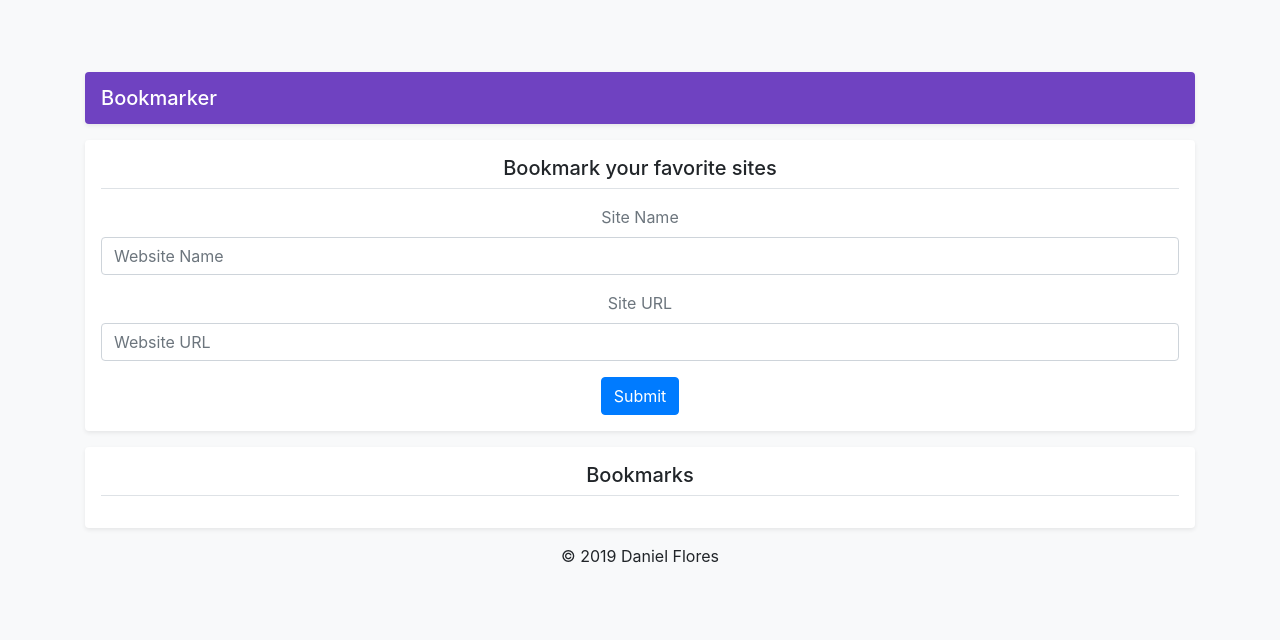
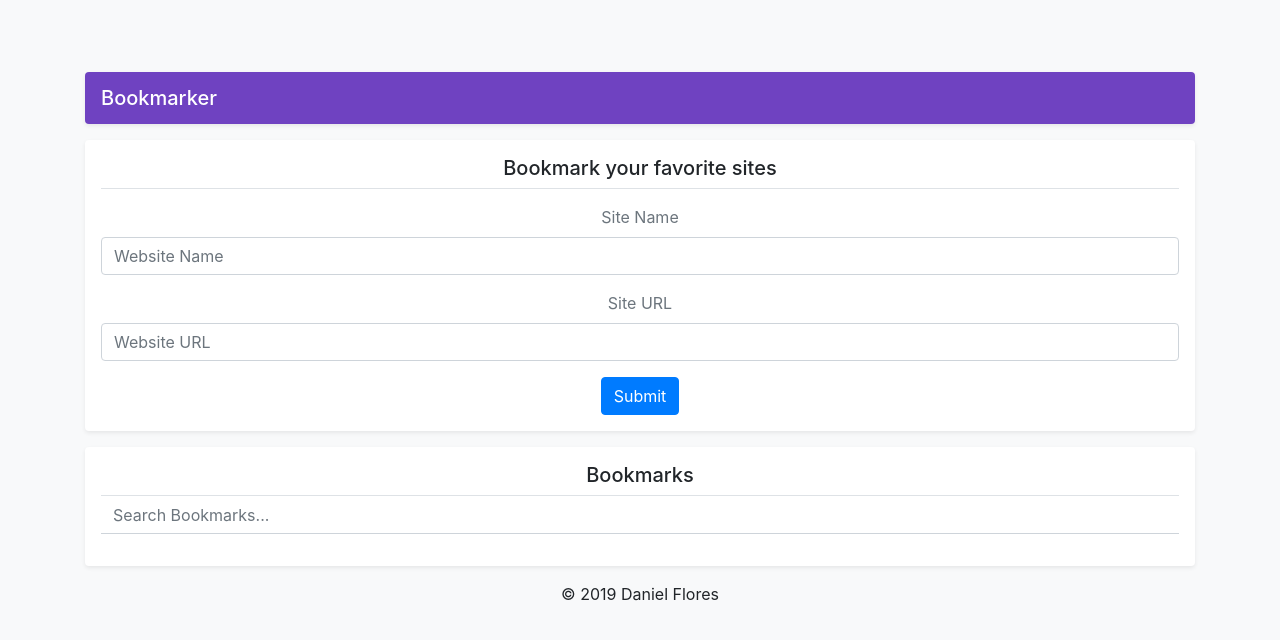
Before and after one commit to flor3s/bookmarker, a plain HTML site: page index.html in a window 1280 px wide. Drawn offline with nearby package versions, Linux system fonts and the light colour scheme.

Commit message:
add input for filterable list

```diff
--- a/css/style.css
+++ b/css/style.css
@@ -73,3 +73,11 @@ body {
 .lh-100 { line-height: 1; }
 .lh-125 { line-height: 1.25; }
 .lh-150 { line-height: 1.5; }
+
+#filterInput {
+  border-top: 0px;
+  border-right: 0px;
+  border-bottom: 1px solid #ced4da;
+  border-left: 0px;
+  border-radius: 0rem;
+}
--- a/index.html
+++ b/index.html
@@ -40,38 +40,9 @@
 
   <div class="my-3 p-3 bg-white rounded shadow-sm">
     <h5 class="border-bottom border-gray pb-2 mb-0 text-center">Bookmarks</h5>
+      <input type="text" class="form-control" id="filterInput" placeholder="Search Bookmarks...">
       <div class="media text-muted pt-3"></div>
       <div id="bookmarksResults">
-
-<!--  <div class="media-body pb-3 mb-0 small lh-125 border-bottom border-gray">
-        <div class="d-flex justify-content-between align-items-center w-100">
-          <strong class="text-gray-dark">Full Name</strong>
-          <a href="#">Follow</a>
-        </div>
-        <span class="d-block">@username</span>
-      </div>
-    </div>
-    <div class="media text-muted pt-3">
-      <div class="media-body pb-3 mb-0 small lh-125 border-bottom border-gray">
-        <div class="d-flex justify-content-between align-items-center w-100">
-          <strong class="text-gray-dark">Full Name</strong>
-          <a href="#">Follow</a>
-        </div>
-        <span class="d-block">@username</span>
-      </div>
-    </div>
-    <div class="media text-muted pt-3">
-      <div class="media-body pb-3 mb-0 small lh-125 border-bottom border-gray">
-        <div class="d-flex justify-content-between align-items-center w-100">
-          <strong class="text-gray-dark">Full Name</strong>
-          <a href="#">Follow</a>
-        </div>
-        <span class="d-block">@username</span>
-      </div>
-    </div>
-    <small class="d-block text-right mt-3">
-      <a href="#">All suggestions</a>
-    </small> -->
   </div>
 </main>
 
```
